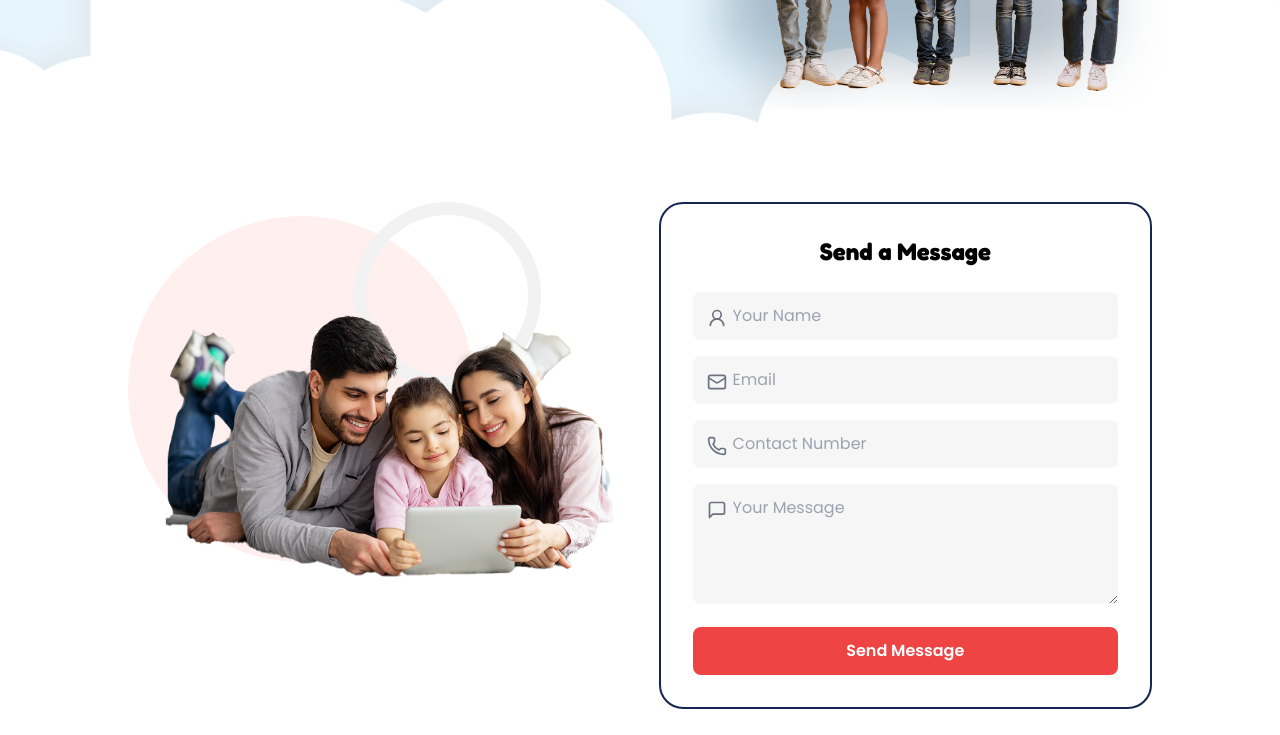
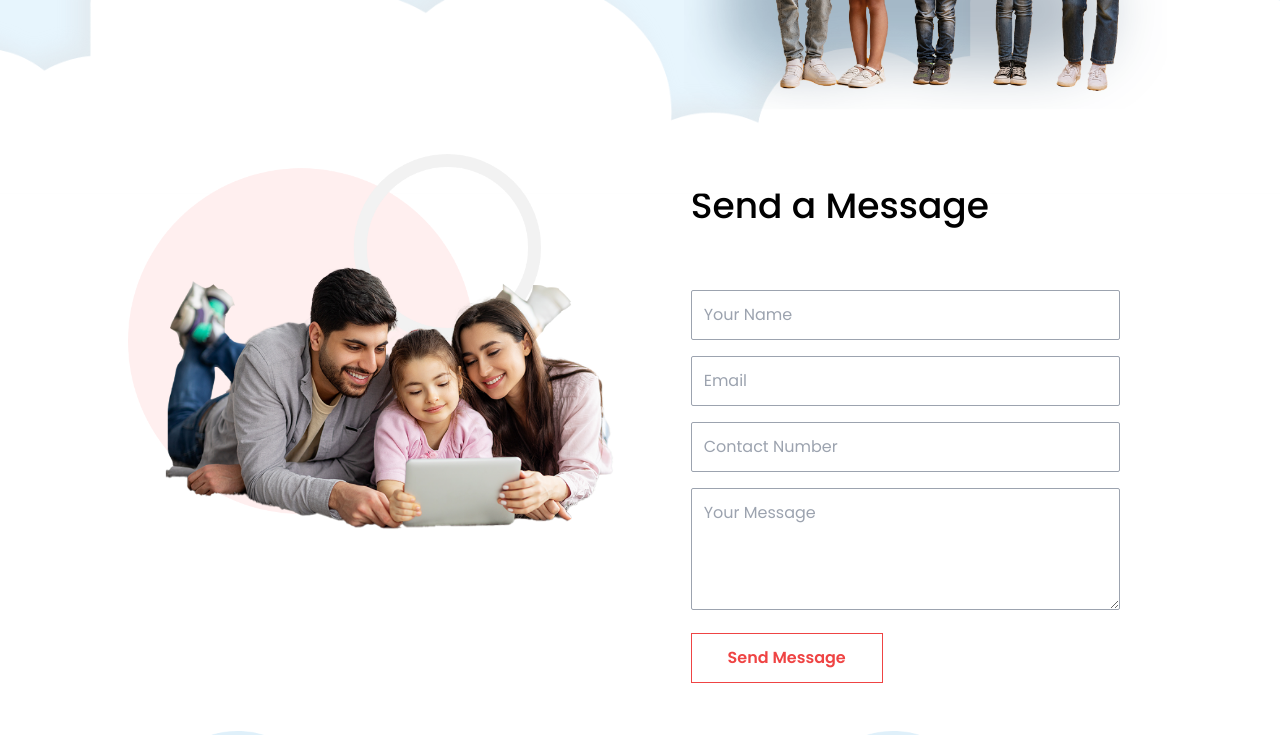
Before and after one commit to utl-shadab/nextcogat, a Next.js app: page /contact in a window 1280 px wide. Shown: the part 380-1115 px from the top of the page. Built offline with nearby package versions, Linux system fonts and the light colour scheme.

Commit message:
contact breadcrumb fix

```diff
--- a/src/components/ContactForm.tsx
+++ b/src/components/ContactForm.tsx
@@ -40,7 +40,7 @@ const ContactForm = () => {
   };
 
   return (
-    <div className="max-w-8xl mx-auto px-6 sm:px-8 md:px-12 lg:px-16 xl:px-32 py-16">
+    <div className="max-w-8xl mx-auto px-6 sm:px-8 md:px-12 lg:px-16 xl:px-32 py-4">
       <div className="bg-white flex flex-col md:flex-row gap-10 w-full">
         <div className="w-full md:w-1/2 relative">
           <div className="h-[300px] md:h-[400px] lg:h-[500px] w-full relative">
@@ -51,30 +51,28 @@ const ContactForm = () => {
             />
           </div>
         </div>
-        <div className="w-full md:w-1/2 p-8 flex flex-col border-2 border-blue-950 rounded-3xl justify-center">
-          <h2 className="text-2xl font-bold text-center mb-6">Send a Message</h2>
+        <div className="w-full md:w-1/2 p-8 flex flex-col justify-center">
+          <h2 className="text-4xl font-medium font-poppins mb-16">Send a Message</h2>
           <form onSubmit={handleSubmit(onSubmit)} className="space-y-4">
-            <div className="relative">
-              <User2Icon className="absolute left-3  top-4 text-gray-500 h-5" />
+
+            {/* Name Field */}
             <input
               {...register("name")}
               placeholder="Your Name"
-                className="w-full p-3 pl-10 bg-[#F6F6F6] rounded-lg focus:ring-2 focus:ring-blue-950 outline-none"
+              className="w-full p-3 border border-gray-400 focus:ring-1 rounded-sm focus:ring-blue-700 outline-none"
             />
-            </div>
             {errors.name && <p className="text-red-500 text-sm">{errors.name.message}</p>}
-            <div className="relative">
-              <Mail className="absolute left-3 top-4 text-gray-500 h-5" />
+
+            {/* Email Field */}
             <input
               {...register("email")}
               type="email"
               placeholder="Email"
-                className="w-full p-3 pl-10 bg-[#F6F6F6] rounded-lg focus:ring-2 focus:ring-blue-950 outline-none"
+              className="w-full p-3 border border-gray-400 focus:ring-1 rounded-sm focus:ring-blue-700 outline-none"
             />
-            </div>
             {errors.email && <p className="text-red-500 text-sm">{errors.email.message}</p>}
-            <div className="relative">
-              <Phone className="absolute left-3 top-4 text-gray-500 h-5" />
+
+            {/* Phone Field */}
             <input
               {...register("phone")}
               type="tel"
@@ -84,24 +82,23 @@ const ContactForm = () => {
               onInput={(e) => {
                 e.currentTarget.value = e.currentTarget.value.replace(/\D/g, "");
               }}
-                className="w-full p-3 pl-10 bg-[#F6F6F6] rounded-lg focus:ring-2 focus:ring-blue-950 outline-none"
+              className="w-full p-3 border border-gray-400 focus:ring-1 rounded-sm focus:ring-blue-700 outline-none"
             />
-            </div>
             {errors.phone && <p className="text-red-500 text-sm">{errors.phone.message}</p>}
-            <div className="relative">
-              <MessageSquare className="absolute left-3 top-4 text-gray-500 h-5" />
+
+            {/* Message Field */}
             <textarea
               {...register("message")}
               placeholder="Your Message"
               rows={4}
-                className="w-full p-3 pl-10 bg-[#F6F6F6] rounded-lg focus:ring-2 focus:ring-blue-950 outline-none"
+              className="w-full p-3 border border-gray-400 focus:ring-1 rounded-sm focus:ring-blue-700 outline-none"
             />
-            </div>
             {errors.message && <p className="text-red-500 text-sm">{errors.message.message}</p>}
 
+            {/* Submit Button */}
             <button
               type="submit"
-              className="w-full bg-red-500 text-white p-3 rounded-lg hover:bg-red-600 transition font-semibold"
+              className="w-48 border border-red-500 text-red-500 p-3 hover:bg-red-500 hover:text-white transition font-semibold"
             >
               Send Message
             </button>
--- a/src/components/Faq.tsx
+++ b/src/components/Faq.tsx
@@ -23,18 +23,19 @@ const FAQ = ({ title = "FAQs", subtitle = "Some frequently asked questions to gu
       {/* FAQ Grid */}
       <div className="grid grid-cols-1 md:grid-cols-2 gap-4">
         {faqs.map((faq) => (
-          <div key={faq.id} className="faq-item border-gray-400 border rounded-md">
-            <div className="p-2 bg-[#EFF2FB] border-gray-400 shadow-sm rounded-md">
-              <Link
-                to={faq.id}
-                smooth={true}
-                duration={500}
-                className="text-base text-gray-800 hover:text-[#007bff] transition cursor-pointer"
-              >
+          <Link
+            key={faq.id}
+            to={faq.id}
+            smooth={true}
+            duration={500}
+            className="cursor-pointer"
+          >
+            <div className="faq-item border-gray-400 border rounded-md p-2 bg-[#EFF2FB] shadow-sm hover:bg-[#dde7f5] transition">
+              <p className="text-base text-gray-800 hover:text-[#007bff]">
                 {faq.question}
-              </Link>
+              </p>
             </div>
-          </div>
+          </Link>
         ))}
       </div>
     </div>
--- /dev/null
+++ b/src/components/ScrollToTop.tsx
@@ -0,0 +1,72 @@
+"use client";
+
+import { useState, useEffect } from "react";
+import { ArrowUp } from "lucide-react";
+
+const ScrollToTop = () => {
+  const [scrollPercentage, setScrollPercentage] = useState(0);
+  const [isVisible, setIsVisible] = useState(false);
+
+  // Function to handle scroll
+  const handleScroll = () => {
+    const scrollTop = window.scrollY;
+    const scrollHeight = document.documentElement.scrollHeight - document.documentElement.clientHeight;
+    const progress = (scrollTop / scrollHeight) * 100;
+    setScrollPercentage(progress);
+
+    // Show button only after scrolling 200px
+    setIsVisible(scrollTop > 200);
+  };
+
+  // Scroll to top function
+  const scrollToTop = () => {
+    window.scrollTo({ top: 0, behavior: "smooth" });
+  };
+
+  useEffect(() => {
+    window.addEventListener("scroll", handleScroll);
+    return () => window.removeEventListener("scroll", handleScroll);
+  }, []);
+
+  return (
+    <div className="fixed bottom-6 right-6 z-50">
+      {isVisible && (
+        <div
+          onClick={scrollToTop}
+          className="relative w-14 h-14 flex items-center justify-center bg-[#E43F5A] text-white rounded-full shadow-lg cursor-pointer hover:bg-[#c1141d] transition-all"
+        >
+          {/* SVG Circle Progress Bar */}
+          <svg className="absolute w-full h-full" viewBox="0 0 36 36">
+            <circle
+              className="text-blue-950"
+              stroke="currentColor"
+              strokeWidth="3"
+              fill="transparent"
+              r="16"
+              cx="18"
+              cy="18"
+            />
+            <circle
+              className="text-white"
+              stroke="currentColor"
+              strokeWidth="3"
+              fill="transparent"
+              r="16"
+              cx="18"
+              cy="18"
+              strokeDasharray="100"
+              strokeDashoffset={`${100 - scrollPercentage}`}
+              strokeLinecap="round"
+              style={{ transition: "stroke-dashoffset 0.3s ease" }}
+            />
+          </svg>
+
+          {/* Up Arrow Icon */}
+          <ArrowUp className="w-6 h-6 absolute text-white" />
+        </div>
+      )}
+    </div>
+  );
+};
+
+export default ScrollToTop;
--- a/src/pages/_app.tsx
+++ b/src/pages/_app.tsx
@@ -1,8 +1,14 @@
-import '@styles/globals.css'; // Using the @styles alias
-import type { AppProps } from 'next/app';
+import "@styles/globals.css";
+import ScrollToTop from "components/ScrollToTop";
+import type { AppProps } from "next/app";
 
 function MyApp({ Component, pageProps }: AppProps) {
-  return <Component {...pageProps} />;
+  return (
+    <>
+      <Component {...pageProps} />
+      <ScrollToTop />
+    </>
+  );
 }
 
 export default MyApp;
--- a/src/pages/about-giftedness/index.tsx
+++ b/src/pages/about-giftedness/index.tsx
@@ -1,5 +1,6 @@
 import Breadcrumb from "common/BreadCrumb";
 import Footer from "common/Footer";
+import FAQ from "components/Faq";
 import GiftCards from "components/GiftCards";
 import Giftedness from "components/Giftedness";
 // import FAQ from "components/Faq";
@@ -10,14 +11,14 @@ import WhyUse from "components/WhyUse";
 import Head from "next/head";
 
 export default function AboutGiftedness() {
-  // const faqsData = [
-  //   { id: "cogat", question: "About Giftedness: What Parents Need to Know" },
-  //   { id: "schools", question: "What Exactly Is Giftedness?" },
-  //   { id: "results", question: "How to Spot a Gifted Child?" },
-  //   { id: "preparation", question: "The Ups and Downs of Giftedness" },
-  //   { id: "preparation2", question: "How to Support Your Gifted Child" },
-  //   { id: "links", question: "Links & Resources" },
-  // ];
+  const faqsData = [
+    { id: "cogat", question: "About Giftedness: What Parents Need to Know" },
+    { id: "schools", question: "What Exactly Is Giftedness?" },
+    { id: "results", question: "How to Spot a Gifted Child?" },
+    { id: "preparation", question: "The Ups and Downs of Giftedness" },
+    { id: "preparation2", question: "How to Support Your Gifted Child" },
+    { id: "links", question: "Links & Resources" },
+  ];
   const sectionsData = [
     {
       id: "Giftedness",
@@ -51,11 +52,11 @@ export default function AboutGiftedness() {
       <Breadcrumb
         title="About Giftedness"
         alt="Group of Students" />
-          {/* <FAQ
+          <FAQ
       title="Frequently Asked Questions"
       subtitle="Find answers to common questions about CogAT"
       faqs={faqsData}
-    /> */}
+    />
     <Giftedness/>
     <GiftCards/>
     <WhyUse sections={sectionsData} />
```
Lines whose indentation alone changed are shown as unchanged.
